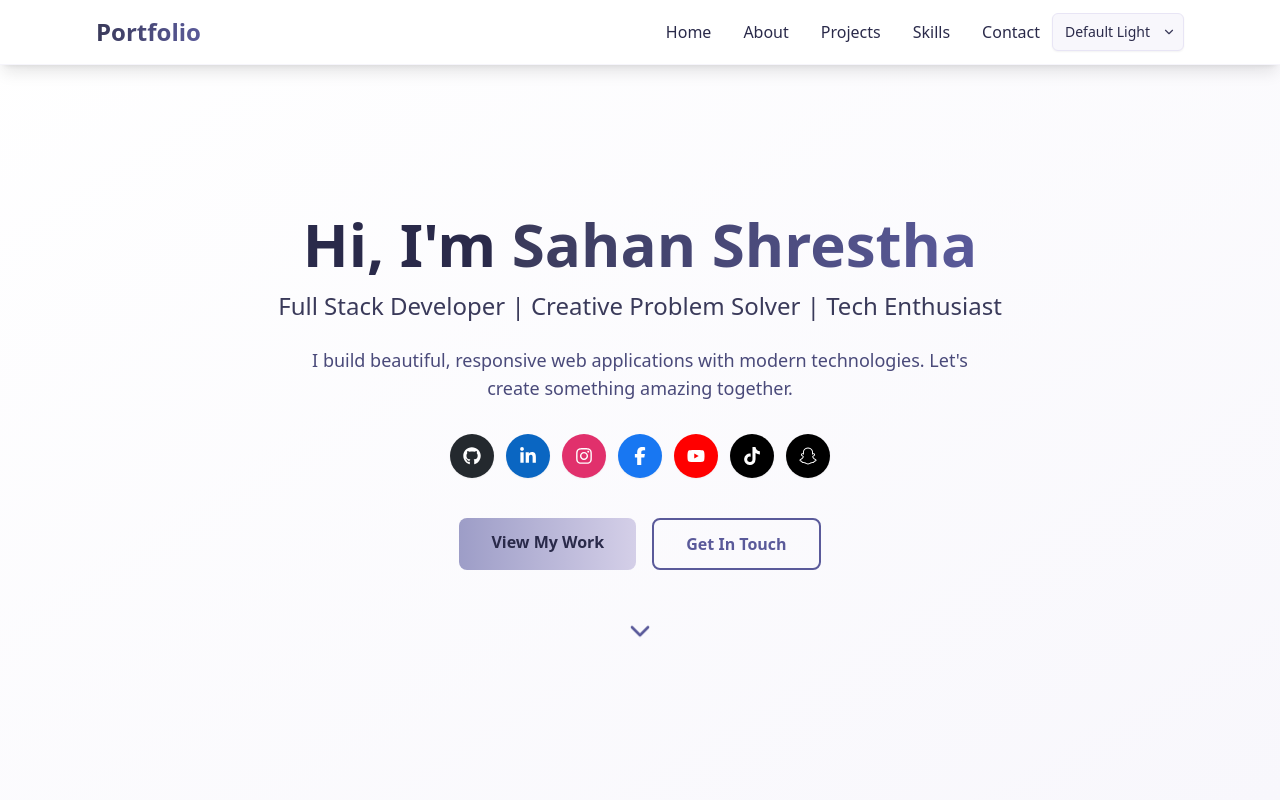
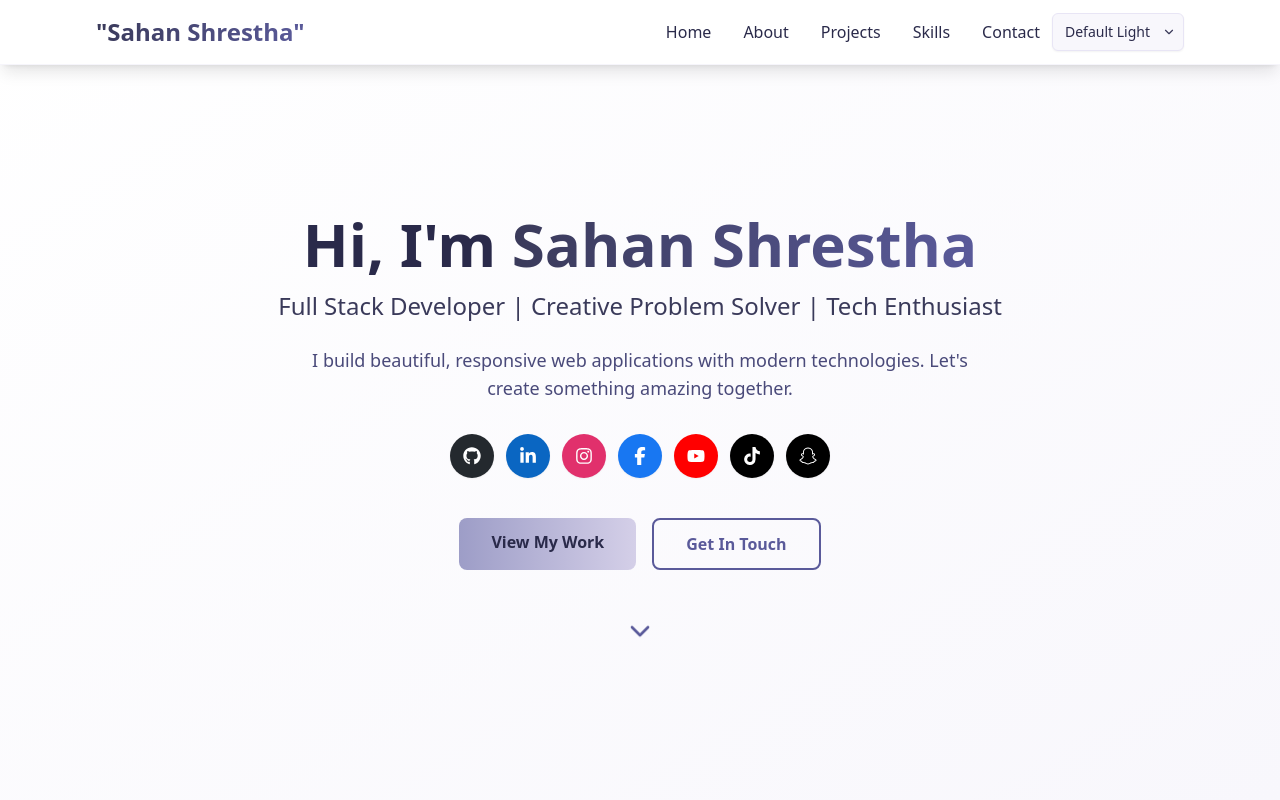
Before and after one commit to sahanhomah/Portfolio, a React (Vite) app: page / in a window 1280 px wide. Shown: the top 800 px of the page. Built offline with nearby package versions, Linux system fonts and the light colour scheme.

Commit message:
minimalistcs

```diff
--- a/index.html
+++ b/index.html
@@ -2,9 +2,9 @@
 <html lang="en">
   <head>
     <meta charset="UTF-8" />
-    <link rel="icon" type="image/svg+xml" href="./favicon.svg" />
+    <link rel="icon" type="image/svg+xml" href="https://images.seeklogo.com/logo-png/44/1/dragon-ball-goku-logo-png_seeklogo-444783.png" />
     <meta name="viewport" content="width=device-width, initial-scale=1.0" />
-    <title>Portfolio Website</title>
+    <title>sahankowebsite</title>
   </head>
   <body>
     <div id="root"></div>
--- a/src/components/Navbar.jsx
+++ b/src/components/Navbar.jsx
@@ -31,7 +31,7 @@ export default function Navbar() {
           {/* Logo */}
           <div className="flex-shrink-0">
             <a href="#home" className="text-2xl font-bold bg-gradient-to-r from-brand-100 via-brand-200 to-brand-300 bg-clip-text text-transparent">
-              Portfolio
+              "Sahan Shrestha"
             </a>
           </div>
 
```
